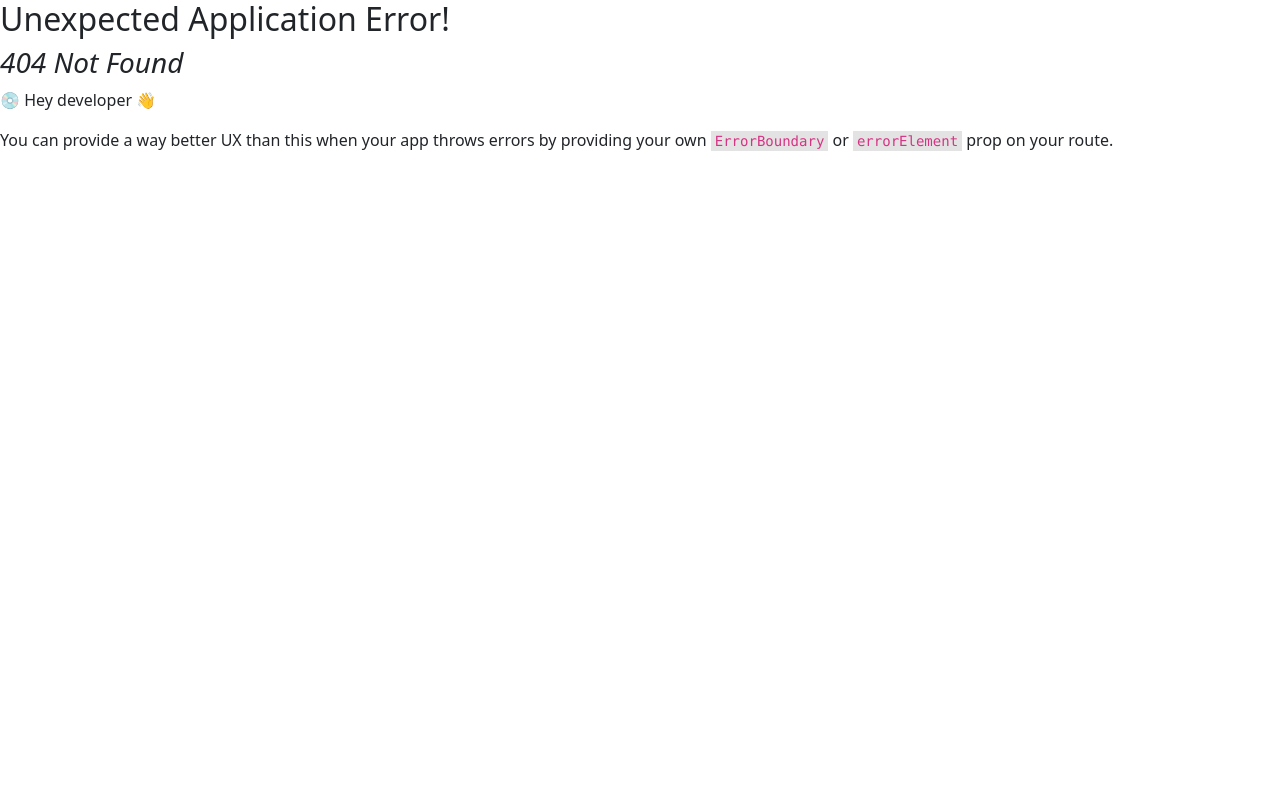
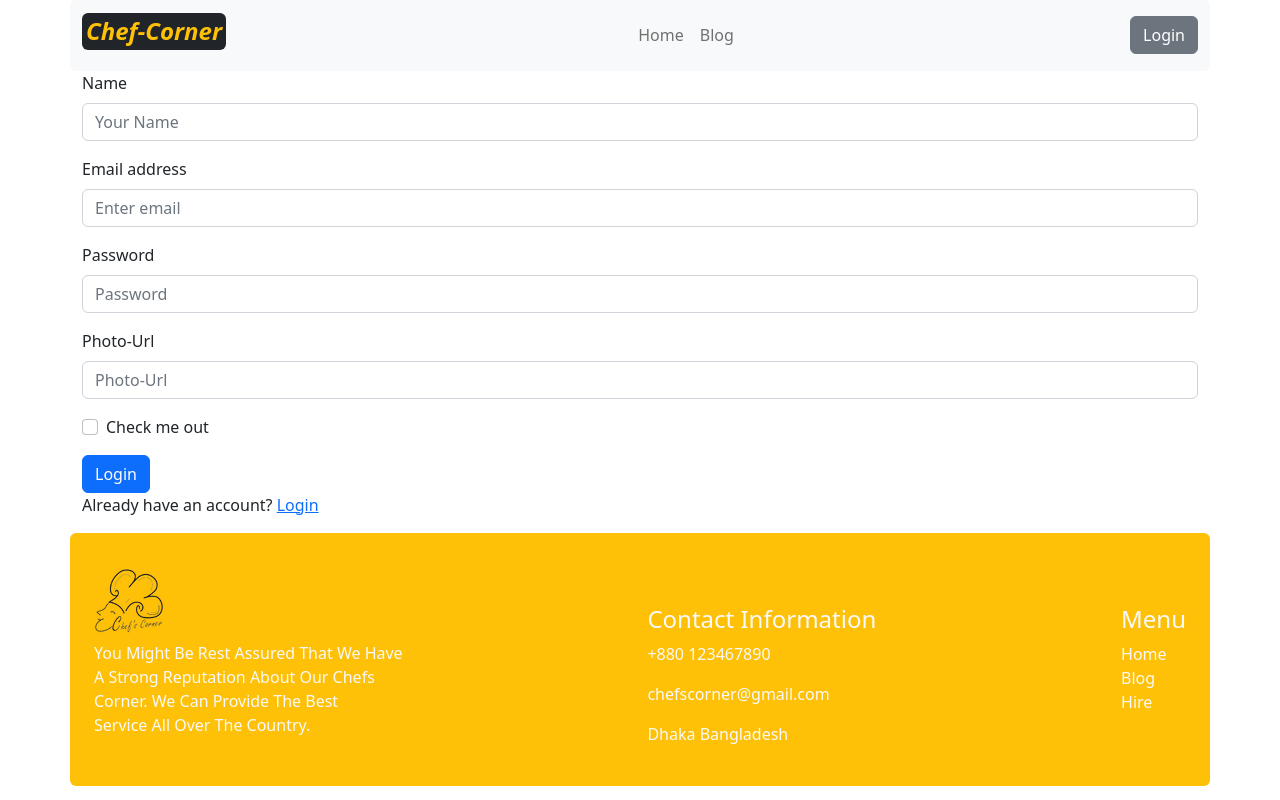
Before and after one commit to MahmudPreyom/chef-recipe-hunter-client-side, a React (Vite) app: page /register in a window 1280 px wide. Before the commit this address had no page. Built offline with nearby package versions, Linux system fonts and the light colour scheme.

Commit message:
some mistake again solve

```diff
--- a/src/pages/Login/Login.jsx
+++ b/src/pages/Login/Login.jsx
@@ -1,27 +1,23 @@
 import React from "react";
 import { Button, Form } from "react-bootstrap";
+import { Link } from 'react-router-dom'
 
 const Login = () => {
     return (
         <Form>
             <Form.Group className="mb-3" controlId="formBasicEmail">
                 <Form.Label>Email address</Form.Label>
-                <Form.Control type="email" placeholder="Enter email" />
-                <Form.Text className="text-muted">
-                    We'll never share your email with anyone else.
-                </Form.Text>
+                <Form.Control type="email" placeholder="Enter email" required />
             </Form.Group>
 
             <Form.Group className="mb-3" controlId="formBasicPassword">
                 <Form.Label>Password</Form.Label>
-                <Form.Control type="password" placeholder="Password" />
-            </Form.Group>
-            <Form.Group className="mb-3" controlId="formBasicCheckbox">
-                <Form.Check type="checkbox" label="Check me out" />
+                <Form.Control type="password" placeholder="Password" required />
             </Form.Group>
             <Button variant="primary" type="submit">
                 Login
             </Button>
+            <p>Don't have id? Please <Link to="/register"> Register</Link></p>
         </Form>
     );
 };
--- /dev/null
+++ b/src/pages/Register/Register.jsx
@@ -0,0 +1,35 @@
+import React from "react";
+import { Button, Form } from "react-bootstrap";
+import { Link } from 'react-router-dom'
+
+const Register = () => {
+    return (
+        <Form>
+            <Form.Group className="mb-3" controlId="formBasicEmail">
+                <Form.Label>Name</Form.Label>
+                <Form.Control type="text" placeholder="Your Name" />
+            </Form.Group>
+            <Form.Group className="mb-3" controlId="formBasicEmail">
+                <Form.Label>Email address</Form.Label>
+                <Form.Control type="email" placeholder="Enter email" required/>
+            </Form.Group>
+            <Form.Group className="mb-3" controlId="formBasicPassword">
+                <Form.Label>Password</Form.Label>
+                <Form.Control type="password" placeholder="Password" required />
+            </Form.Group>
+            <Form.Group className="mb-3" controlId="formBasicEmail">
+                <Form.Label>Photo-Url</Form.Label>
+                <Form.Control type="text" placeholder="Photo-Url" required/>
+            </Form.Group>
+            <Form.Group className="mb-3" controlId="formBasicCheckbox">
+                <Form.Check type="checkbox" label="Check me out" />
+            </Form.Group>
+            <Button variant="primary" type="submit">
+                Login
+            </Button>
+            <p>Already have an account? <Link to="/login"> Login</Link></p>
+        </Form>
+    );
+};
+
+export default Register;
--- a/src/pages/Shared/Header/Header.jsx
+++ b/src/pages/Shared/Header/Header.jsx
@@ -1,6 +1,6 @@
 import React from "react";
 import { Nav, Button, Container, Navbar } from 'react-bootstrap'
-// import { Link } from 'react-router-dom'
+import { Link } from 'react-router-dom'
 import rsz_two from "../../../assets/rsz_two.png"
 
 //  <Navbar.Brand href="#home"><img src={rsz_two} alt="" /></Navbar.Brand>
@@ -15,7 +15,7 @@ const Header = () => {
                         <Nav.Link href="/">Home</Nav.Link>
                         <Nav.Link href="/blog">Blog</Nav.Link>
                     </Nav>
-                    <Button variant="secondary">Login</Button>
+                    <Link to='/login'><Button variant="secondary">Login</Button></Link>
                 </Navbar.Collapse>
             </Navbar>
         </Container>
```
Also changed, not shown: src/routes/Routes.jsx (+10 -0 lines).
